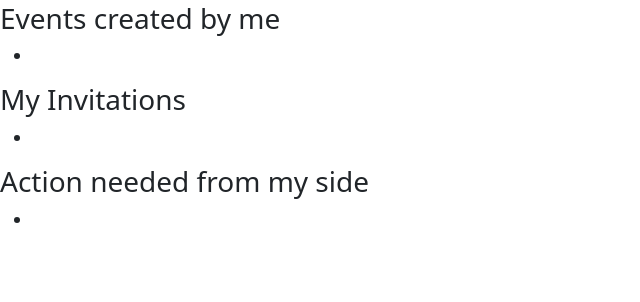
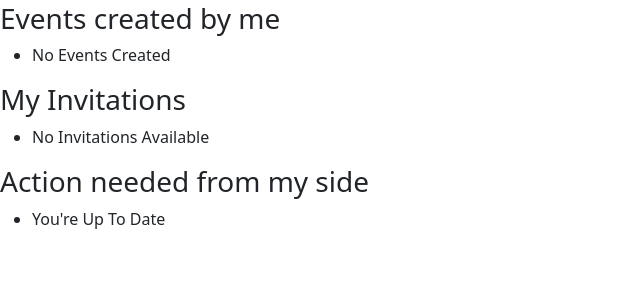
Before and after one commit to daniekCodes/measy, a Flask app: page / in a window 1280 px wide. Shown: the part 163-465 px from the top of the page, without its empty margins (0-640 px from the left). Run offline with Flask 3, Linux system fonts and the light colour scheme.

Commit message:
new html edits on index

```diff
--- a/templates/index.html
+++ b/templates/index.html
@@ -10,23 +10,33 @@
     <div class="main_table">
         <h3>Events created by me</h3>
         <ul>
-            <li>
-                <!-- if event, else nothing yet -->
-            </li>
+            {%for event in events%}
+            <li>{{event.date}}: {{event.title}}</li>
+            {%else%}
+            <li>No Events Created</li>
+            {%endfor%}
         </ul>
     </div>
 
     <div class="main_table">
         <h3>My Invitations</h3>
         <ul>
-            <li><!-- if event, else nothing yet --></li>
+            {%for invitation in invitations%}
+            <li>{{invitation.date}}: {{invitation.title}}</li>
+            {%else%}
+            <li>No Invitations Available</li>
+            {%endfor%}
         </ul>
     </div>
 
     <div class="main_table">
         <h3>Action needed from my side</h3>
         <ul>
-            <li><!-- if event, else nothing yet --></li>
+            {%for poll in polls%}
+            <li>{{poll.title}}</li>
+            {%else%}
+            <li>You're Up To Date</li>
+            {%endfor%}
         </ul>
     </div>
 </div>
```
